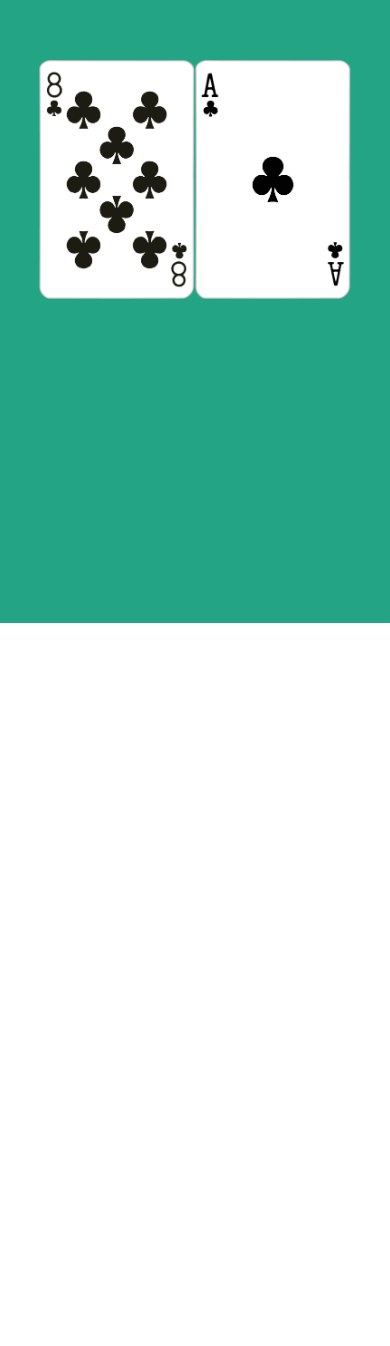
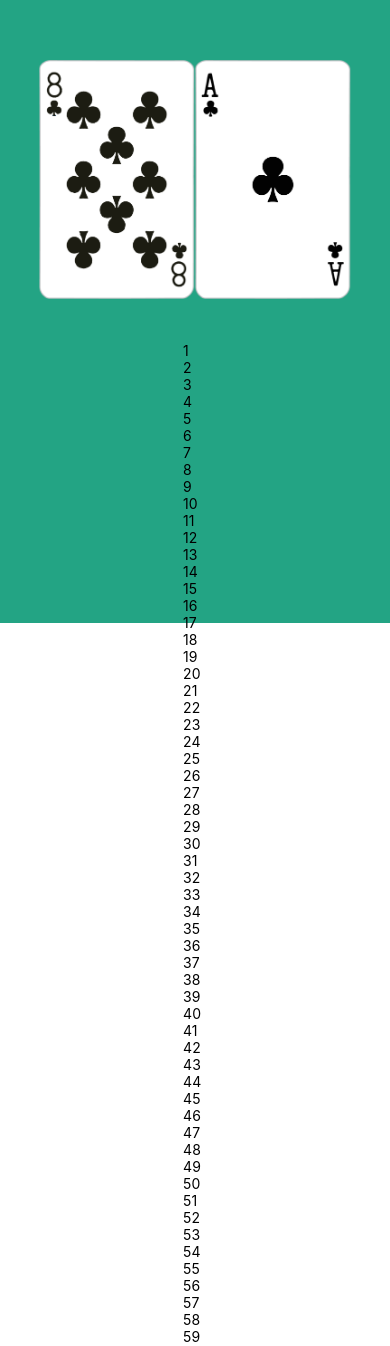
Before and after one commit to roblll/stringbet, a React Native app: screen / in a window 390 px wide. Shown: the part 221-1567 px from the top of the page. Before the commit the page ends 844 px from the top, so only its background shows below. Built offline with nearby package versions, Linux system fonts and the light colour scheme.

Commit message:
Update ScrollPicker.tsx to display data in ScrollView and use in App.tsx

```diff
--- a/App.tsx
+++ b/App.tsx
@@ -3,6 +3,7 @@ import React, { useState } from 'react';
 import { StyleSheet, View, Button } from 'react-native';
 
 import Card, { rankSuitType } from './components/Card';
+import ScrollPicker from './components/ScrollPicker';
 
 import { getRandomHand } from "./utils/utils"
 
@@ -30,7 +31,9 @@ export default function App() {
         <Card id={card1} />
         <Card id={card2} />
       </View>
-      <View style={styles.controlsContainer}></View>
+      <View style={styles.controlsContainer}>
+        <ScrollPicker />
+      </View>
     </View>
   );
 }
--- a/components/ScrollPicker.tsx
+++ b/components/ScrollPicker.tsx
@@ -1,10 +1,20 @@
 import React from 'react';
-import { View, Text } from 'react-native';
+import { View, Text, ScrollView } from 'react-native';
+
+const data: number[] = []
+for (let i = 1; i <= 169; i++) {
+  data.push(i)
+}
 
 const ScrollPicker = () => {
   return (
     <View>
-      <Text>ScrollPicker</Text>
+      <ScrollView
+        bounces={false}
+        showsVerticalScrollIndicator={false}
+      >
+        {data.map(info => <Text key={info}>{info}</Text>)}
+      </ScrollView>
     </View>
   )
 }
```
